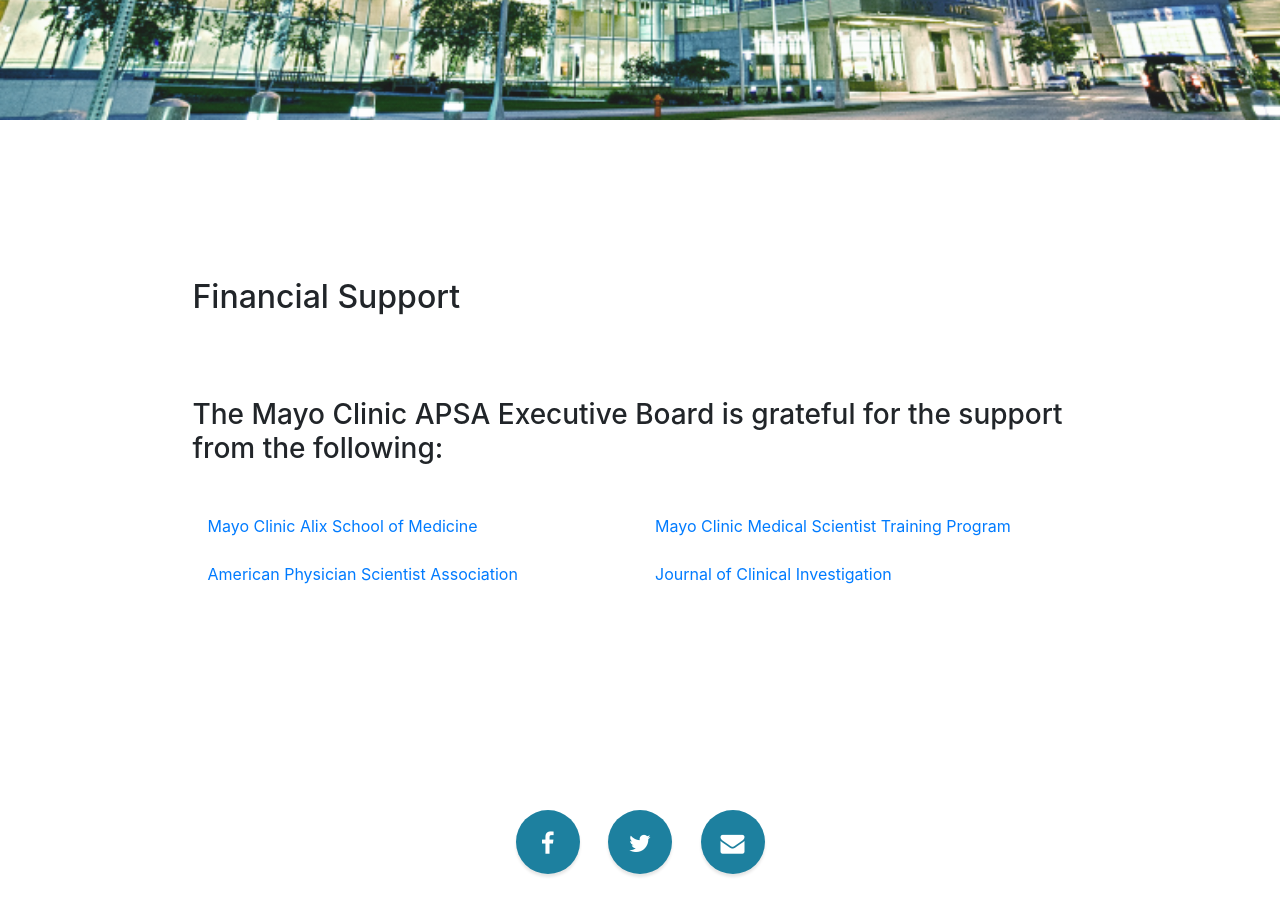
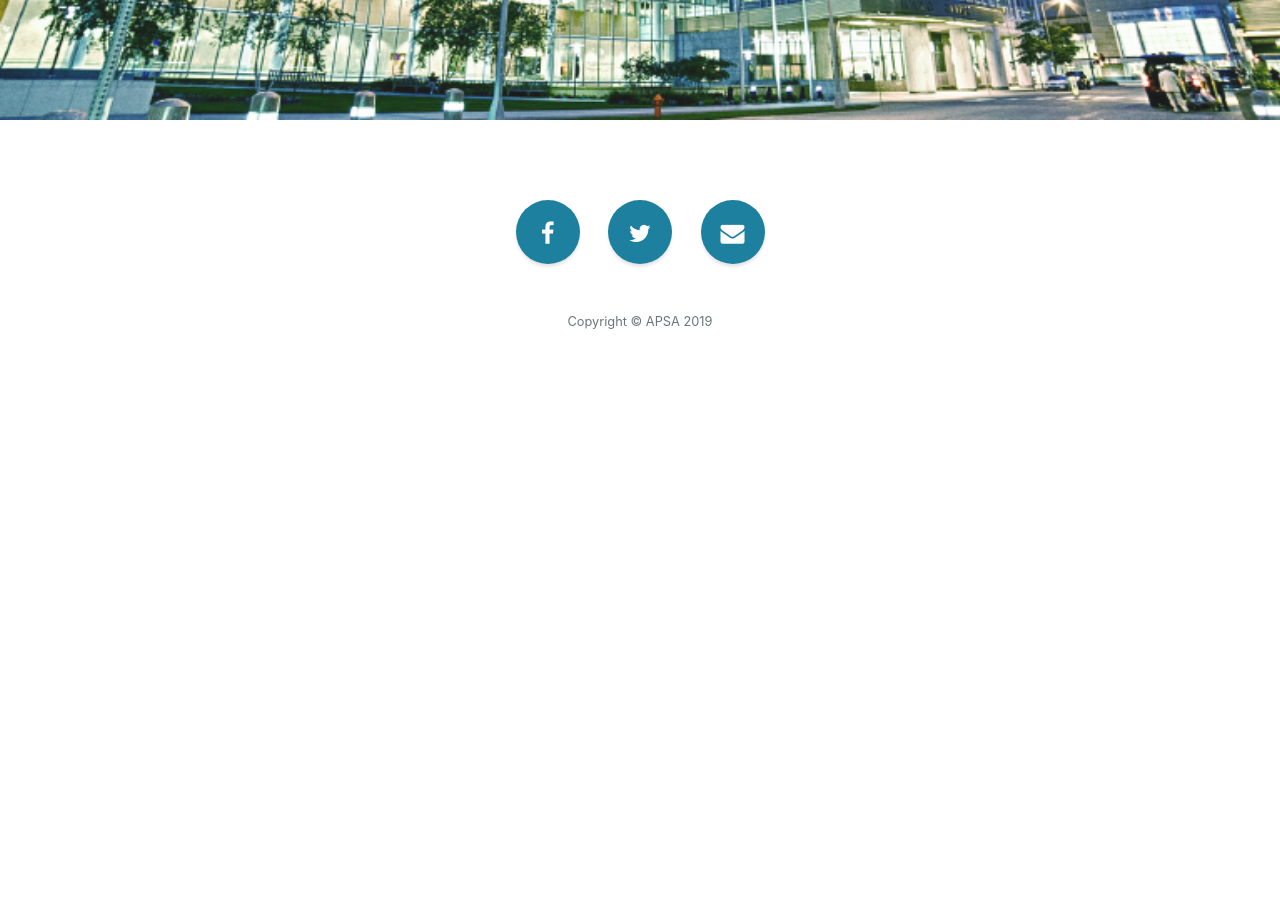
Before and after one commit to physicianscientists/midwest-takedown, a website with bundled scripts: page index.html in a window 1280 px wide. Shown: the part 840-1759 px from the top of the page. After the commit the page ends 1251 px from the top, so only its background shows below. Built offline with nearby package versions, Linux system fonts and the light colour scheme.

Commit message:
midwest.physicianscientists.org

```diff
--- a/index.html
+++ b/index.html
@@ -47,34 +47,6 @@
 	</header>
 
 
-	<!-- Services -->
-	<section class="content-section text-center" id="support">
-		<div class="container">
-			<div class="row col-lg-10 mx-auto" align="left">
-				<h2 class="mb-5"><br>Financial Support</h2>
-				<h3 class="mb-5"><br>The Mayo Clinic APSA Executive Board is grateful for the support from the following:</h3>
-			</div>
-			<div class="row col-lg-10 mx-auto" align="left">
-				<div class="col-lg-6 col-md-6 col-sm-12 col-xs-12">
-					<a href="https://college.mayo.edu/academics/school-of-medicine/">Mayo Clinic Alix School of Medicine</a>
-					<br><br>
-				</div>
-				<div class="col-lg-6 col-md-6 col-sm-12 col-xs-12">
-					<a href="https://college.mayo.edu/academics/biomedical-research-training/medical-scientist-training-program-md-phd/">Mayo Clinic Medical Scientist Training Program</a>
-					<br><br>
-				</div>
-				<div class="col-lg-6 col-md-6 col-sm-12 col-xs-12">
-					<a href="http://physicianscientists.org">American Physician Scientist Association</a>
-					<br><br>
-				</div>
-				<div class="col-lg-6 col-md-6 col-sm-12 col-xs-12">
-					<a href="https://www.jci.org/">Journal of Clinical Investigation</a>
-					<br><br>
-				</div>
-			</div>
-		</div>
-	</section>
-
 	<!-- Footer -->
 	<footer class="footer text-center" id="contact">
 		<div class="container">
```
